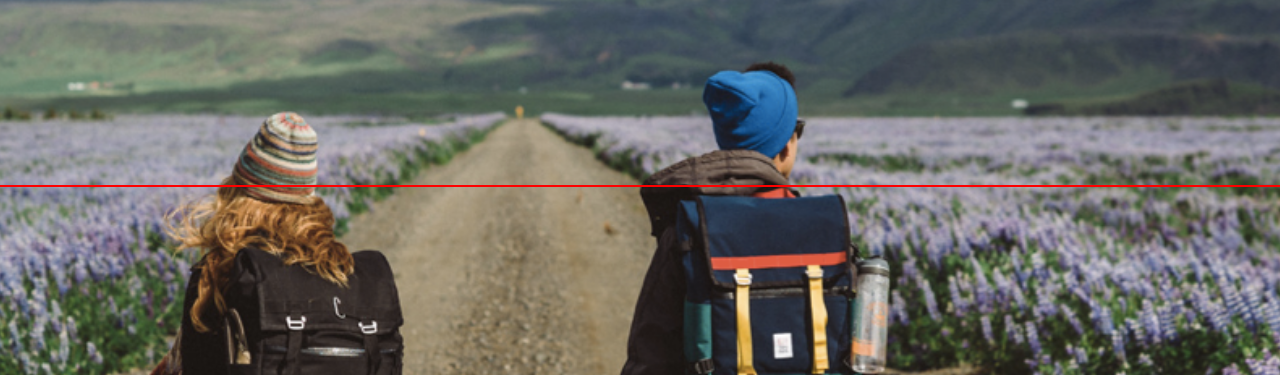
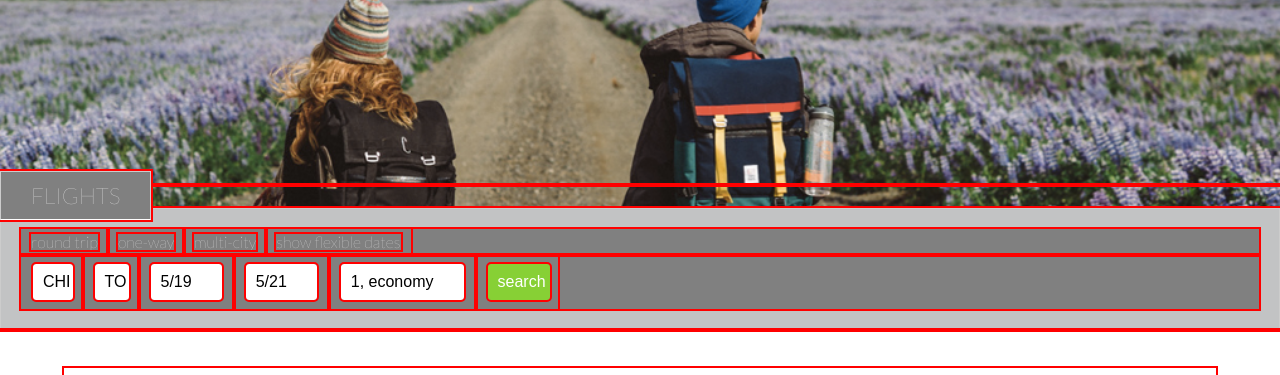
Before and after one commit to epenzeymoog/first_wanderlust, a plain HTML site: page index.html in a window 1280 px wide. Shown: the part 410-785 px from the top of the page. Drawn offline with Linux system fonts and the light colour scheme.

Commit message:
add basic tab styles

```diff
--- a/CSS/style.css
+++ b/CSS/style.css
@@ -14,7 +14,7 @@ body {
 
 .top_third {
 	overflow: hidden;
-	height: 60em;
+	/*height: 60em;*/
 	background: url("../images/wanderlust_hero.png") no-repeat center center;
     -webkit-background-size: cover;
     -moz-background-size: cover;
@@ -86,14 +86,20 @@ body {
 
 /*<!-- TAB SECTION ///////////////////////////////////////// -->*/
 
-.tabs {
-  position: absolute;
-  min-height: 200px; /* This part sucks */
-  clear: both;
+.tab-container {
+  padding: 0;
+  margin: 0;
+  list-style: none;
+  display: -webkit-box;
+  display: -moz-box;
+  display: -ms-flexbox;
+  display: -webkit-flex;
+  display: flex;
+  -webkit-flex-flow: row wrap;
+  justify-content: flex-start;
+  background: grey;
 }
-.tab {
-  float: left;
-}
+
 .tab label {
   background: black;
   padding: 10px 30px;
@@ -108,8 +114,7 @@ body {
 .tab [type=radio] {
   display: none;
 }
-.content {
-  position: absolute;
+.tab-content {
   top: 28px;
   left: 0;
   background: #c2c3c4;
@@ -121,10 +126,8 @@ body {
   font-weight: 100;
 }
 
-.content p{
-  display: inline-block;
-  font-size: 1.6em;
-  padding-right: 30px;
+.tab-content .tab-container li{
+  padding: 5px 10px;
 }
 
 [type=radio]:checked ~ label {
@@ -137,7 +140,6 @@ body {
 }
 
 .choice_button{
-  display: inline-block;
   padding-top: 15px;
 }
 
@@ -148,7 +150,6 @@ body {
     padding: 9px 30px 9px 10px;
     text-align: left;
     text-decoration: none;
-    display: inline-block;
     font-size: 16px;
     margin: 4px 2px;
     cursor: pointer;
--- a/index.html
+++ b/index.html
@@ -37,29 +37,32 @@
 
 
 <!-- TAB SECTION ///////////////////////////////////////// -->
-<!-- <div class="tabs">
+<div class="tabs">
 
    <div class="tab">
        <input type="radio" id="tab-1" name="tab-group-1" checked>
        <label for="tab-1">FLIGHTS</label>
 
-       <div class="content">
-           <p>round trip</p>
-           <p>one-way</p>
-           <p>multi-city</p>
-           <p>show flexible dates</p>
+     <div class="tab-content">
+       <ul class="tab-container">
+           <li><p>round trip</p></li>
+           <li><p>one-way</p></li>
+           <li><p>multi-city</p></li>
+           <li><p>show flexible dates</p></li>
+        </ul>
 
-        <section class="choice_buttons">
-           <button class="button city">CHI</button>
-           <button class="button city">TO</button>
-           <button class="button calendar">5/19</button>
-           <button class="button calendar">5/21</button>
-           <button class="button economy">1, economy</button>
-           <button class="button search">search</button>
-        </section>
-       </div>
-   </div>
-
+        <ul class="tab-container">
+           <li><button class="button city">CHI</button></li>
+           <li><button class="button city">TO</button></li>
+           <li><button class="button calendar">5/19</button></li>
+           <li><button class="button calendar">5/21</button></li>
+           <li><button class="button economy">1, economy</button></li>
+           <li><button class="button search">search</button></li>
+        </ul>
+      </div>
+    </div>
+</div>
+ <!--
    <div class="tab">
        <input type="radio" id="tab-2" name="tab-group-1">
        <label for="tab-2">LODGING</label>
@@ -93,9 +96,9 @@
            <button class="button search">search</button>
         </section>
        </div>
-   </div>
+   </div> -->
 
-</div> -->
+
 <!-- END TAB SECTION ///////////////////////////////////////// -->
 </section>
 
```
